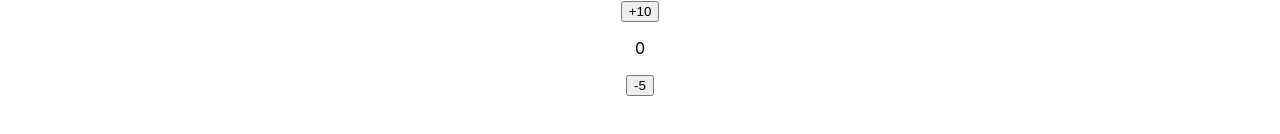
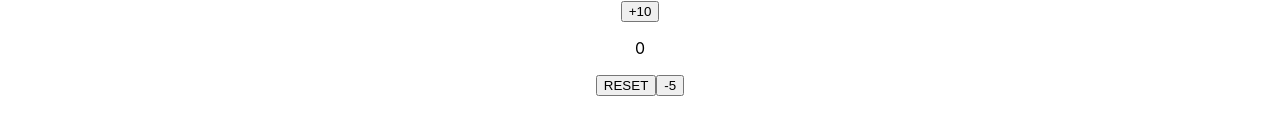
Before and after one commit to srinibas39/typescript, a React (Create React App) app: page / in a window 1280 px wide. Shown: the part 518-652 px from the top of the page. Built offline with nearby package versions, Linux system fonts and the light colour scheme.

Commit message:
made typescript more strcit

```diff
--- a/src/components/useRed.tsx
+++ b/src/components/useRed.tsx
@@ -4,10 +4,17 @@
   type counterState = {
     count: number;
   };
-  type counterAction = {
-    type: string;
+
+  type incDecAction = {
+    type: "INCREMENT" | "DECREMENT";
     payload: number;
   };
+
+  type resetAction = {
+    type: "RESET";
+  };
+  type counterAction = incDecAction | resetAction;
+
   const initialState = { count: 0 };
   const countReducer = (state: counterState, action: counterAction) => {
     switch (action.type) {
@@ -15,6 +22,8 @@
         return { ...state, count: state.count + action.payload };
       case "DECREMENT":
         return { ...state, count: state.count - action.payload };
+      case "RESET":
+        return { ...state, count: 0 };
       default:
         return { ...state };
     }
@@ -26,6 +35,7 @@
         +10
       </button>
       <p>{state.count}</p>
+      <button onClick={() => dispatch({ type: "RESET" })}>RESET</button>
       <button onClick={() => dispatch({ type: "DECREMENT", payload: 5 })}>
         -5
       </button>
```
